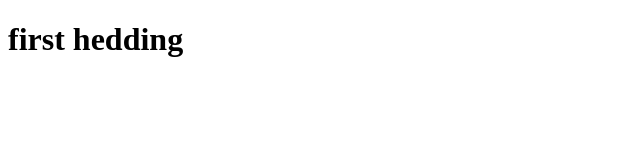
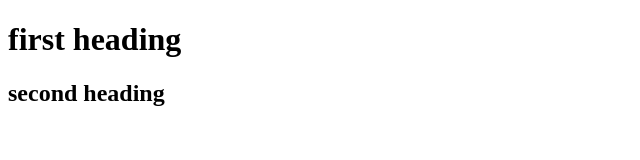
Before and after one commit to praveenkumar291/webpage1, a plain HTML site: page index.html in a window 1280 px wide. Shown: the whole page, without its empty margins (0-640 px from the left). Drawn offline with Linux system fonts and the light colour scheme.

Commit message:
heading add

```diff
--- a/index.html
+++ b/index.html
@@ -7,6 +7,7 @@
     <title>Document</title>
   </head>
   <body>
-    <h1>first hedding</h1>
+    <h1>first heading</h1>
+    <h2>second heading</h2>
   </body>
 </html>
```
